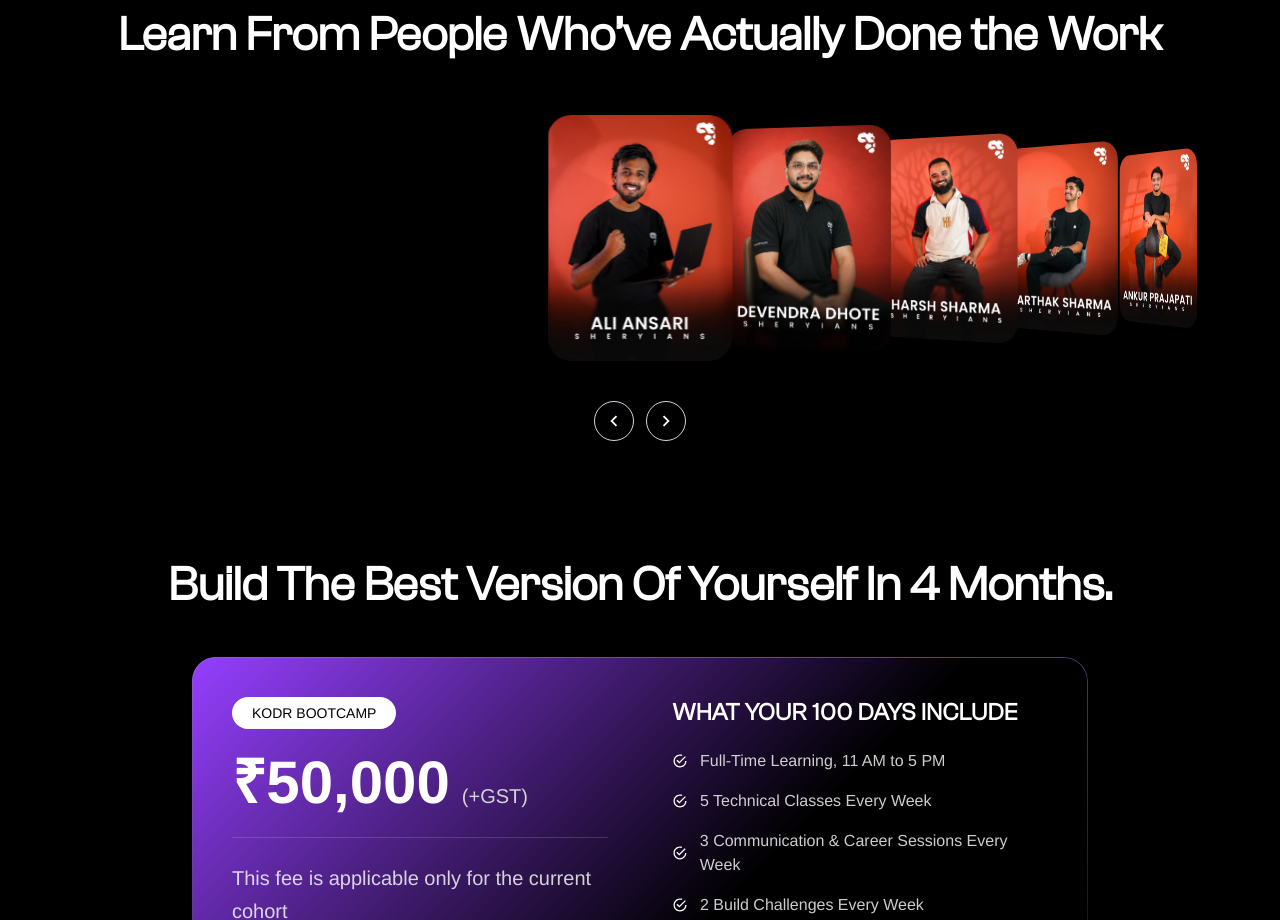
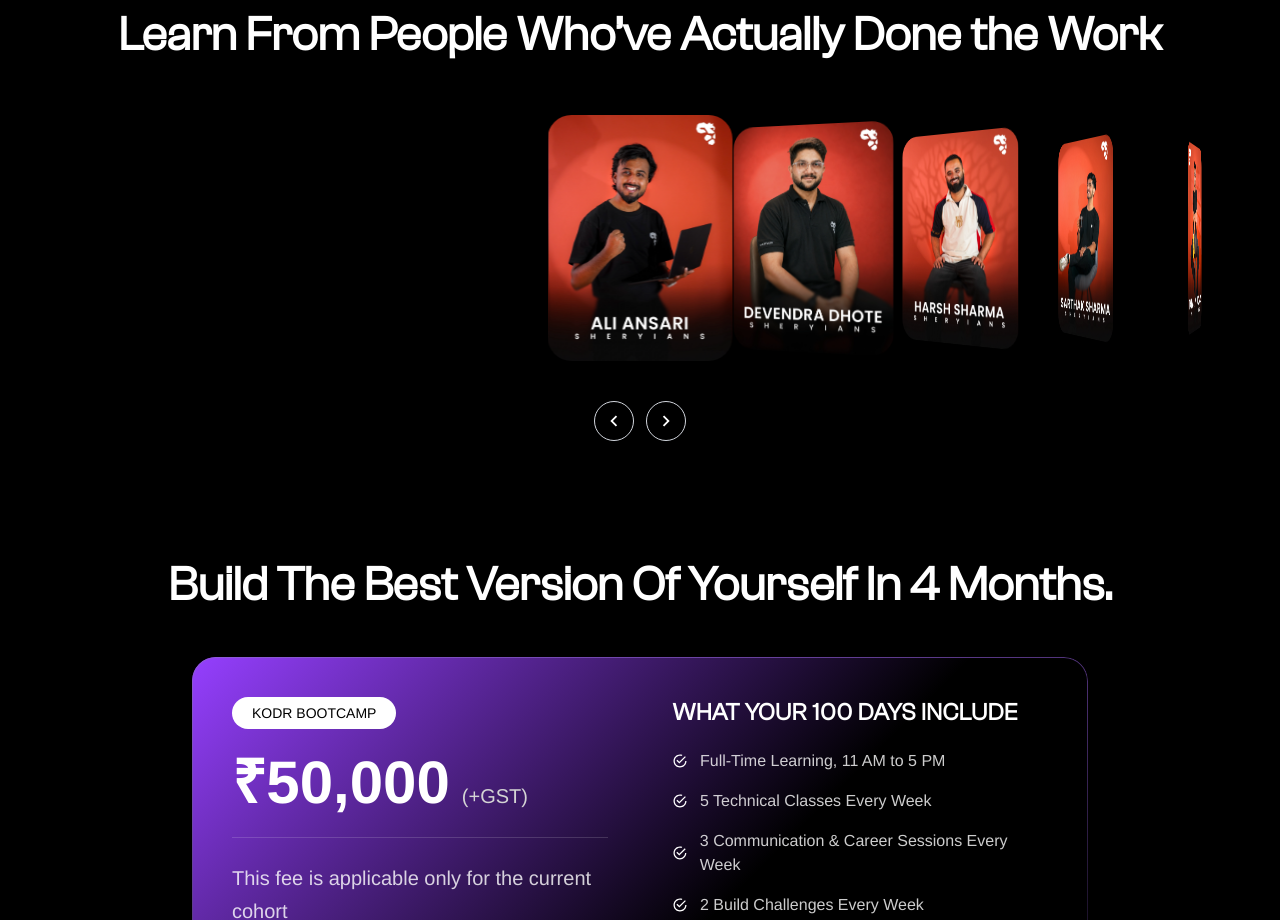
Before and after one commit to Sameerkhan344/bootcamp-landing-page, a React (Vite) app: page / in a window 1280 px wide. Shown: the part 9520-10440 px from the top of the page. Built offline with nearby package versions, Linux system fonts and the light colour scheme.

Commit message:
UPDATED: fix code in instructor component

```diff
--- a/src/components/instructor/Instructors.jsx
+++ b/src/components/instructor/Instructors.jsx
@@ -31,9 +31,9 @@
           grabCursor
           watchSlidesProgress
           coverflowEffect={{
-            rotate: 20,
+            rotate: 30,
             stretch: 0,
-            depth: 130,
+            depth: 100,
             modifier: 1,
             slideShadows: false,
           }}
@@ -66,7 +66,7 @@
           type="button"
           onClick={() => swiperRef.current?.slidePrev()}
           aria-label="Previous"
-          className="flex h-10 w-10 shrink-0 items-center justify-center rounded-full border border-gray-300 text-gray-500 transition-all duration-200 hover:bg-gray-200 active:scale-95"
+          className="flex h-10 w-10 shrink-0 items-center justify-center rounded-full border border-gray-300 text-gray-500 hover:border-white hover:bg-white/5 transition-all duration-200 active:scale-95"
         >
           <MdKeyboardArrowLeft size={22} color="white" />
         </button>
@@ -75,7 +75,7 @@
           type="button"
           onClick={() => swiperRef.current?.slideNext()}
           aria-label="Next"
-          className="flex h-10 w-10 shrink-0 items-center justify-center rounded-full border border-gray-300 text-gray-500 transition-all duration-200 hover:bg-gray-200 active:scale-95"
+          className="flex h-10 w-10 shrink-0 items-center justify-center rounded-full border border-gray-300 text-gray-500  hover:bg-white/5 transition-all duration-200 hover:bg-gray-200 active:scale-95"
         >
           <MdKeyboardArrowRight size={22} color="white" />
         </button>
```
Also changed, not shown: src/assets/images/hero-images/hero_bg.webp (added).
